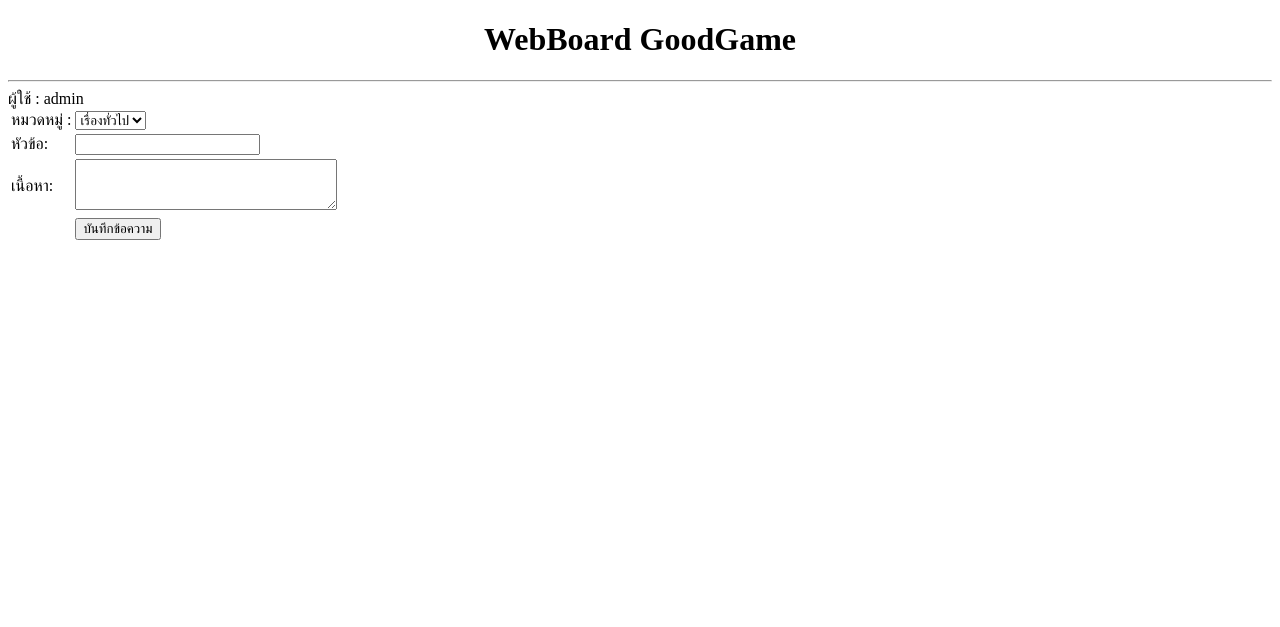
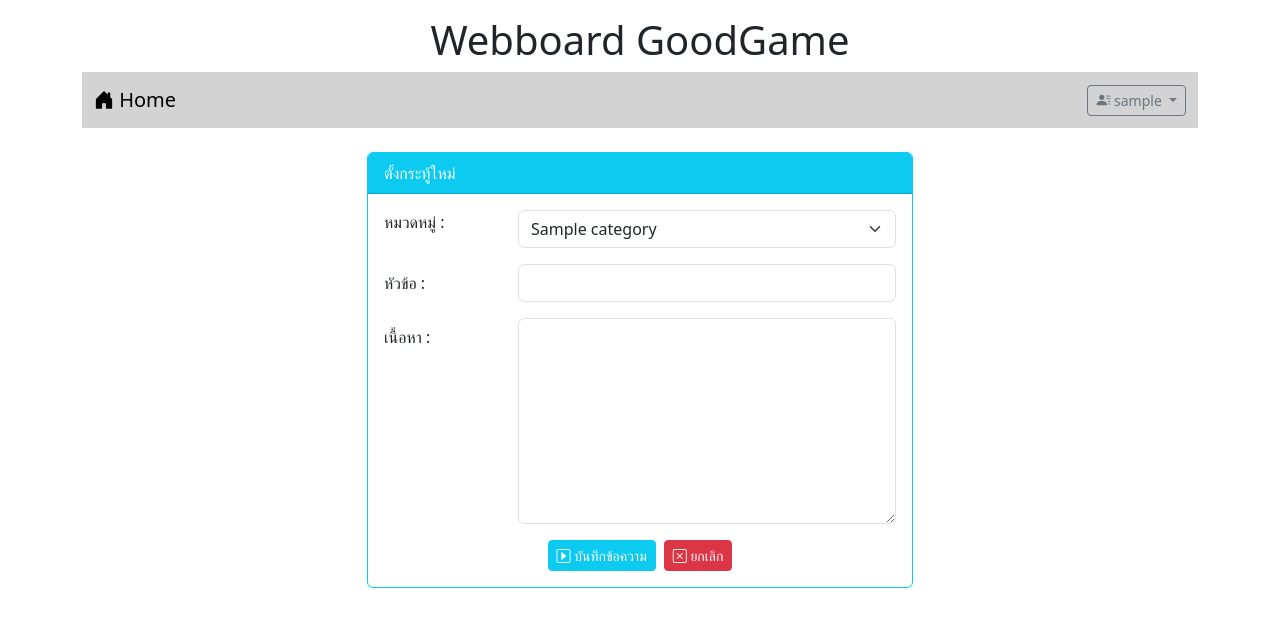
Before and after one commit to Kanriver/Webboard_kanriver, a PHP site: page /newpost.php in a window 1280 px wide. Shown: the top 627 px of the page. Run offline with PHP 8.4, Linux system fonts and the light colour scheme; the visitor is signed in with stand-in values (Sample User, id 1); tables that the repository leaves empty hold one stand-in row (values such as "Sample post").

Commit message:
Work 9 Finish
Work 9 Finish

```diff
--- a/login.php
+++ b/login.php
@@ -34,7 +34,7 @@
                     <form action="verify.php" method="post">
                         <div class="form-group ">
                             <label for="Login" class="form-label">Login:</label>
-                            <input type="text" name="user" id="Login" class="form-control">
+                            <input type="text" name="login" id="Login" class="form-control">
                         </div>
                         <div class="form-group mt-2">
                             <label for="pwd" class="form-label">Password:</label>
--- a/newpost.php
+++ b/newpost.php
@@ -10,26 +10,63 @@
 <head>
     <meta charset="UTF-8">
     <meta name="viewport" content="width=device-width, initial-scale=1.0">
+    <link rel="stylesheet" href="bootstrap-5.3.2-dist/css/bootstrap.min.css">
+    <script src="bootstrap-5.3.2-dist/js/bootstrap.bundle.min.js"></script>
+    <link rel="stylesheet" href="https://cdn.jsdelivr.net/npm/bootstrap-icons@1.11.3/font/bootstrap-icons.min.css">
     <title>newpost</title>
 </head>
 <body>
-    <h1 style="text-align: center;">WebBoard GoodGame</h1>
-    <hr>
-    ผู้ใช้ : <?php echo $_SESSION['username'];?>
-    <form>
-        <table>
-        <tr><td>หมวดหมู่ :</td>
-            <td>
-                <select>
-                    <option value="general">เรื่องทั่วไป</option>
-                    <option value="study">เรื่องเรียน</option>
-                </select>
-            </td>
-        </tr>
-            <tr><td>หัวข้อ: </td><td><input type="text"></td></tr>
-            <tr><td>เนื้อหา: </td><td><textarea cols="30" rows="3"></textarea></td></tr>
-            <tr><td></td><td><input type="submit" value="บันทึกข้อความ"></td></tr>
-        </table>
-    </form>
+    <div class="container">
+        <h1 style="text-align: center;" class="mt-3">Webboard GoodGame</h1>
+        <?php include "nav.php" ?>
+        <div class="row mt-4">
+        <div class="col-lg-3 col-md-2 col-sm-1"></div>
+        <div class="col-lg-6 col-md-8 col-sm-10">
+            <div class="card border-info">
+                <div class="card-header bg-info text-white">ตั้งกระทู้ใหม่</div>
+                <div class="card-body">
+                    <form action="newpost_save.php" method="post">
+                        <div class="row">
+                            <label class="col-lg-3 col-from-label">หมวดหมู่ :</label>
+                            <div class="col-lg-9">
+                                <select name="category" class="form-select">
+                                    <?php
+                                        $conn=new PDO("mysql:host=localhost;dbname=webboard;charset=utf8","root","");
+                                        $sql="SELECT * FROM category";
+                                        foreach($conn->query($sql) as $row){
+                                            echo "<option value=$row[id]>$row[name]</option>";
+                                        }
+                                        $conn=null;
+                                    ?>
+                                </select>
+                            </div>
+                        </div>
+                        <div class="row mt-3">
+                            <label for="name" class="col-lg-3 col-form-label">หัวข้อ :</label>
+                            <div class="col-lg-9">
+                                <input id="name" type="text" name="topic" class="form-control" required>
+                            </div>
+                        </div>
+                        <div class="row mt-3">
+                            <label for="name" class="col-lg-3 col-form-label">เนื้อหา :</label>
+                            <div class="col-lg-9">
+                                <textarea name="comment" rows="8" class="form-control" required></textarea>
+                            </div>
+                        </div>
+                        <div class="row mt-3">
+                            <div class="col-lg-12 d-flex justify-content-center">
+                                <button type="submit" class="btn btn-info btn-sm text-white me-2">
+                                    <i class="bi bi-caret-right-square"></i> บันทึกข้อความ</button>
+                                <button type="reset" class="btn btn-danger btn-sm">
+                                    <i class="bi bi-x-square"></i> ยกเลิก</button>
+                            </div>
+                        </div>
+                    </form>
+                    </div>
+                </div>
+            </div>
+            <div class="col-lg-3 col-md-2 col-sm-1"></div>
+        </div>
+    </div> <br>
 </body>
 </html>
```
Also changed, not shown: index.php (+17 -10 lines), newpost_save.php (added, +15 -0 lines), register.php (+13 -1 lines), register_save.php (+11 -4 lines), verify.php (+19 -37 lines).
